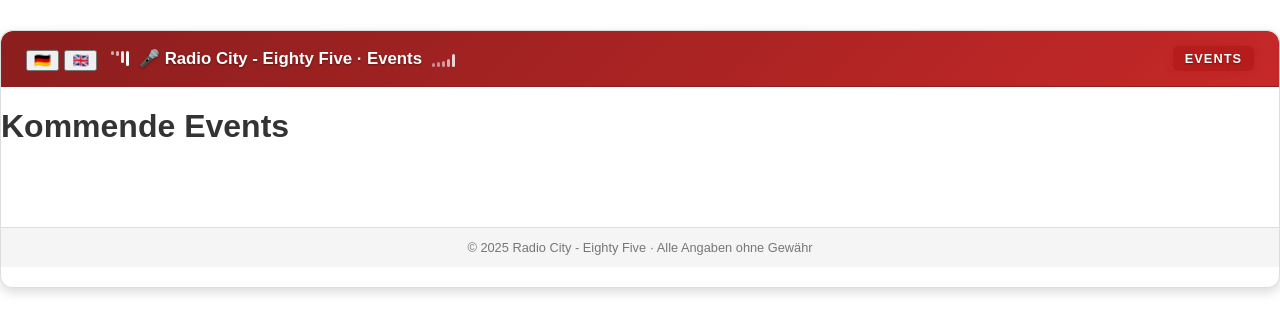
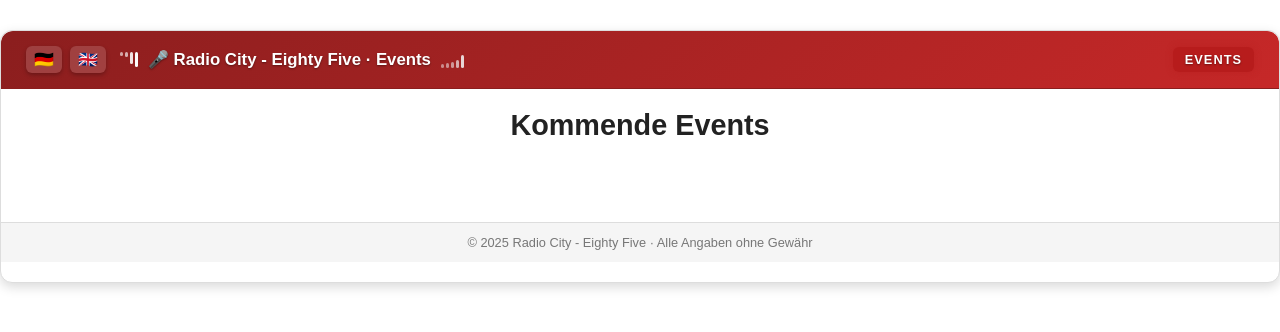
Before and after one commit to radiocityeightyfive-a11y/radio-events, a plain HTML site: page index.html in a window 1280 px wide. Drawn offline with Linux system fonts and the light colour scheme.

Commit message:
Update style.css

```diff
--- a/style.css
+++ b/style.css
@@ -1,42 +1,11 @@
-body {
-  font-family:'Poppins',sans-serif;
-  margin:0;
-  padding:0;
-  background:#fff;
-  color:#333;
-}
+body { font-family:'Poppins',sans-serif; margin:0; padding:0; background:#fff; color:#333; }
 
-.container {
-  max-width:1300px;
-  margin:30px auto;
-  background:#fff;
-  border-radius:12px;
-  box-shadow:0 4px 12px rgba(0,0,0,0.15);
-  overflow:hidden;
-  border:1px solid #ddd;
-  padding-bottom:20px;
-}
+.container { max-width:1300px; margin:30px auto; background:#fff; border-radius:12px; box-shadow:0 4px 12px rgba(0,0,0,0.15); overflow:hidden; border:1px solid #ddd; padding-bottom:20px; }
 
-/* Header */
-.radio-status-header {
-  background: linear-gradient(135deg,#8b1e1e,#c62828);
-  padding:15px 25px;
-  color:#fff;
-  font-size:1.3em;
-  font-weight:600;
-  display:flex;
-  justify-content:space-between;
-  align-items:center;
-  flex-wrap:wrap;
-  text-shadow:0 1px 2px rgba(0,0,0,0.4);
-  border-radius:12px 12px 0 0;
-  border-bottom:1px solid #8b1e1e;
-  row-gap:10px;
-}
+.radio-status-header { background: linear-gradient(135deg,#8b1e1e,#c62828); padding: 15px 25px; color: #fff; font-size: 1.3em; font-weight: 600; display: flex; justify-content: space-between; align-items: center; flex-wrap:wrap; text-shadow: 0 1px 2px rgba(0,0,0,0.4); border-radius: 12px 12px 0 0; border-bottom: 1px solid #8b1e1e; row-gap:10px; }
 
 .header-left { display:flex; align-items:center; flex-wrap:wrap; gap:14px; min-width:0; }
-.radio-title { display:flex; align-items:center; flex-wrap:wrap; gap:10px; color:#fff; font-size:1.05rem; }
-
+.radio-title { display: flex; align-items: center; flex-wrap:wrap; gap: 10px; color:#fff; font-size:1.05rem; }
 .equalizer { display:flex; gap:2px; height:16px; }
 .equalizer span { display:block; width:3px; background:#fff; border-radius:2px; animation:eqAnim 1s infinite; }
 .equalizer span:nth-child(1){animation-delay:0s;}
@@ -44,7 +13,6 @@ body {
 .equalizer span:nth-child(3){animation-delay:0.4s;}
 .equalizer span:nth-child(4){animation-delay:0.6s;}
 @keyframes eqAnim {0%,100%{height:4px;opacity:0.6;}50%{height:16px;opacity:1;}}
-
 .audio-waves { display:flex; align-items:flex-end; gap:2px; height:16px; }
 .audio-waves span { display:block; width:3px; border-radius:2px; background:#f5f5f5; animation:wave 1s infinite; }
 .audio-waves span:nth-child(1){animation-delay:0s;}
@@ -53,25 +21,23 @@ body {
 .audio-waves span:nth-child(4){animation-delay:0.3s;}
 .audio-waves span:nth-child(5){animation-delay:0.4s;}
 @keyframes wave {0%,100%{height:4px;opacity:0.5;}50%{height:16px;opacity:1;}}
-
 .header-right { display:flex; align-items:center; flex-wrap:wrap; gap:12px; }
 .live-badge { background:#b71c1c; color:#fff; font-size:0.8rem; font-weight:bold; padding:5px 12px; border-radius:6px; text-transform:uppercase; box-shadow:0 0 6px rgba(183,28,28,0.5); letter-spacing:1px; white-space:nowrap; }
+.lang-switch { display:flex; align-items:center; gap:8px; font-size:.95rem; }
+.lang-switch button { background:rgba(255,255,255,.15); border:none; color:#fff; font-size:1rem; padding:4px 8px; border-radius:6px; line-height:1.2; font-weight:600; cursor:pointer; box-shadow:0 2px 4px rgba(0,0,0,0.25); transition:background .2s; }
+.lang-switch button:hover { background:rgba(255,255,255,.28); }
+.lang-switch button.active { background:rgba(255,255,255,.38); box-shadow:0 0 8px rgba(255,255,255,.6); }
 
-/* Events */
-.event-container { display:grid; grid-template-columns:repeat(auto-fit, minmax(280px,1fr)); gap:25px; padding:20px; }
-.event-card { background:#fafafa; border:1px solid #eee; border-radius:12px; padding:18px; text-align:center; box-shadow:0 2px 6px rgba(0,0,0,0.05); transition: transform 0.3s ease, box-shadow 0.3s ease; }
-.event-card:hover { transform:translateY(-5px); box-shadow:0 6px 14px rgba(0,0,0,0.15); }
-.event-image { width:100%; max-width:250px; height:250px; object-fit:cover; border-radius:10px; margin-bottom:12px; border:2px solid #c62828; }
-.event-date { font-size:1rem; font-weight:bold; color:#c62828; margin-top:8px; }
-.event-title { font-size:1.1rem; font-weight:600; margin:10px 0; color:#222; }
-.event-description { font-size:0.9rem; color:#555; }
-.event-button { display:inline-block; margin-top:12px; padding:8px 14px; background:#c62828; color:#fff; text-decoration:none; border-radius:6px; font-weight:bold; font-size:0.9rem; transition:background 0.3s ease; }
+h1 { text-align:center; font-size:1.8rem; margin:20px 0; color:#222; font-weight:600; }
+.event-container { display: grid; grid-template-columns: repeat(auto-fit, minmax(280px, 1fr)); gap: 25px; padding: 20px; }
+.event-card { background: #fafafa; border: 1px solid #eee; border-radius: 12px; padding: 18px; text-align: center; box-shadow: 0 2px 6px rgba(0,0,0,0.05); transition: transform 0.3s ease, box-shadow 0.3s ease; }
+.event-card:hover { transform: translateY(-5px); box-shadow: 0 6px 14px rgba(0,0,0,0.15); }
+.event-image { width: 100%; max-width: 250px; height: 250px; object-fit: cover; border-radius: 10px; margin-bottom: 12px; border:2px solid #c62828; }
+.event-date { font-size: 1rem; font-weight: bold; color: #c62828; margin-top: 8px; }
+.event-title { font-size: 1.1rem; font-weight: 600; margin: 10px 0; color:#222; }
+.event-description { font-size: 0.9rem; color: #555; }
+.event-button { display: inline-block; margin-top: 12px; padding: 8px 14px; background: #c62828; color: #fff; text-decoration: none; border-radius: 6px; font-weight: bold; font-size:0.9rem; transition: background 0.3s ease; }
 .event-button:hover { background:#8b1e1e; }
-
 footer { background:#f5f5f5; text-align:center; padding:12px; font-size:0.8rem; color:#777; border-top:1px solid #ddd; margin-top:20px; }
-
-@media(max-width:480px){
-  .radio-status-header{ flex-direction:column; align-items:flex-start; }
-  .header-right{ width:100%; justify-content:space-between; }
-  .header-left{ flex-direction:column; align-items:flex-start; }
-}
+footer strong{ color:#c62828; font-weight:600; }
+@media(max-width:480px){ .radio-status-header{ flex-direction:column; align-items:flex-start; } .header-right{ width:100%; justify-content:space-between; } .header-left{ flex-direction:column; align-items:flex-start; } }
```
